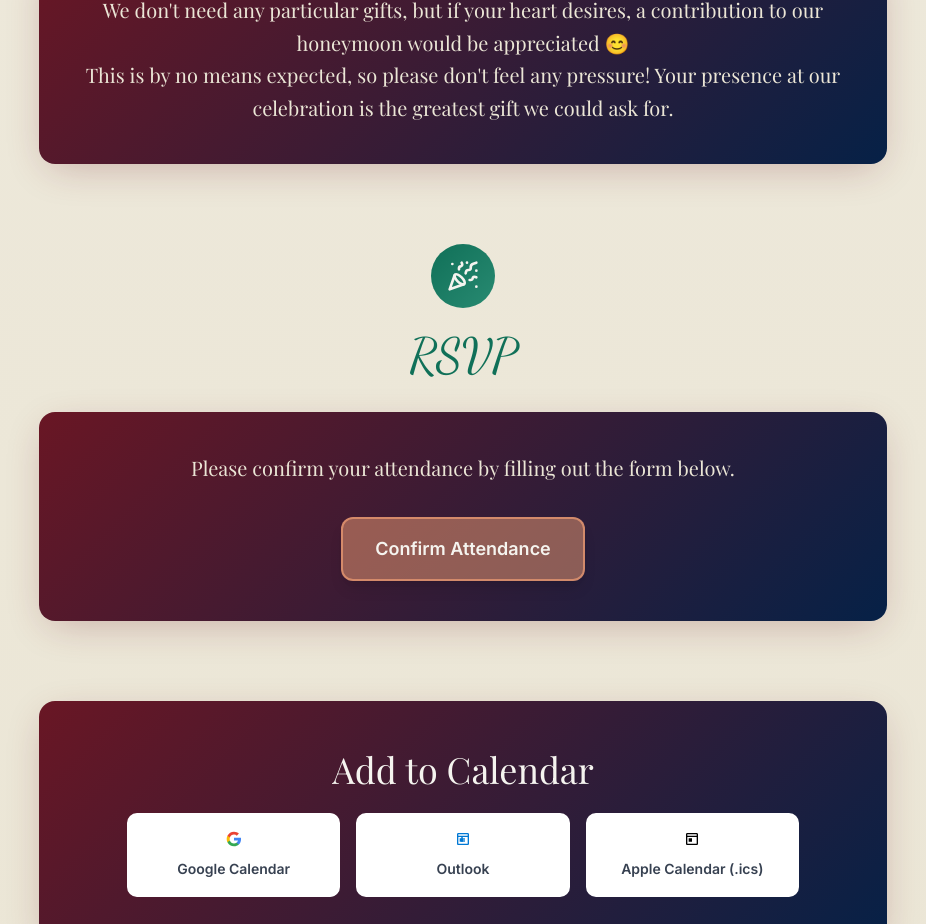
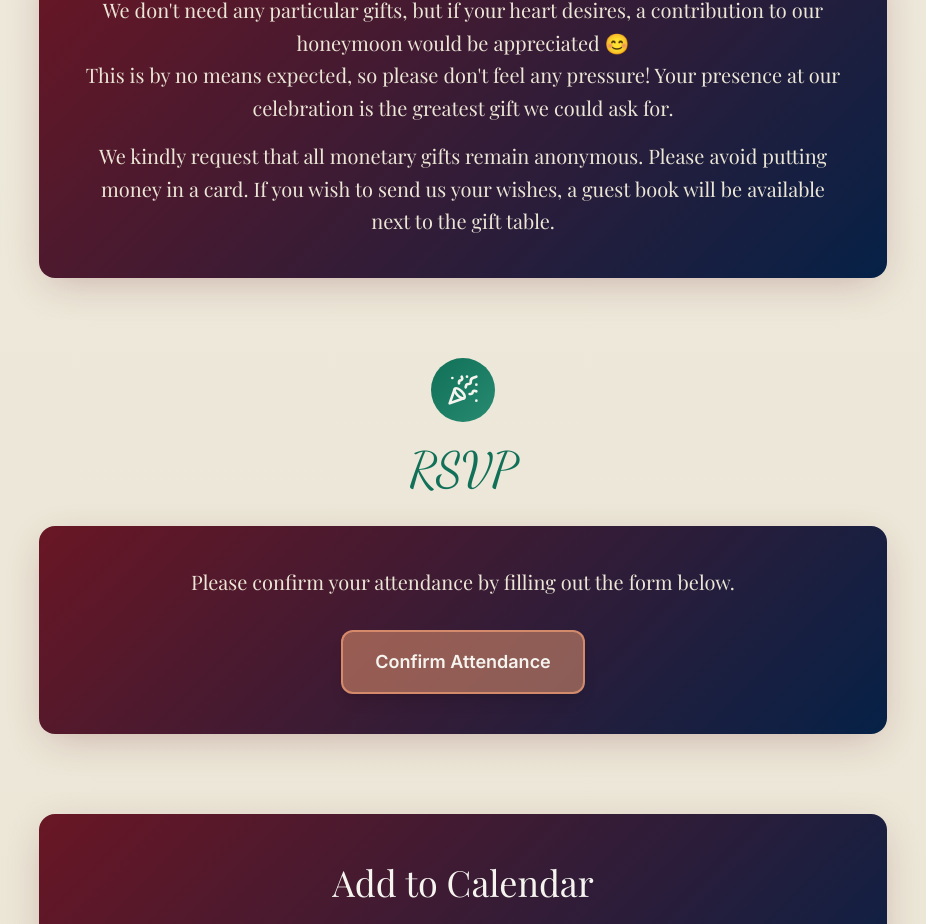
Before and after one commit to Cellule/our-vow-renewal-spot, a React (Vite) app: page / in a window 1280 px wide. Shown: the part 6755-7679 px from the top of the page, without its empty margins (177-1103 px from the left). Built offline with nearby package versions, Linux system fonts and the light colour scheme; no server answers.

Commit message:
Add anonymity request for monetary gifts in English and French translations

```diff
--- a/src/components/Gifts.tsx
+++ b/src/components/Gifts.tsx
@@ -16,6 +16,7 @@ export function Gifts() {
       <div className="bg-gradient-elegant rounded-2xl p-10 shadow-elegant">
         <p className="font-serif text-xl text-champagne text-center leading-relaxed">{t("gift.text")}</p>
         <p className="font-serif text-xl text-champagne text-center leading-relaxed">{t("gift.note")}</p>
+        <p className="font-serif text-xl text-champagne text-center leading-relaxed mt-4">{t("gift.anonymity")}</p>
       </div>
     </div>
   );
--- a/src/languages/en.ts
+++ b/src/languages/en.ts
@@ -139,6 +139,7 @@ export const en = {
   "gift.title": "Gift Suggestion",
   "gift.text": "We don't need any particular gifts, but if your heart desires, a contribution to our honeymoon would be appreciated 😊",
   "gift.note": "This is by no means expected, so please don't feel any pressure! Your presence at our celebration is the greatest gift we could ask for.",
+  "gift.anonymity": "We kindly request that all monetary gifts remain anonymous. Please avoid putting money in a card. If you wish to send us your wishes, a guest book will be available next to the gift table.",
 
   // Contact Section
   "contact.addToCalendar": "Add to Calendar",
--- a/src/languages/fr.ts
+++ b/src/languages/fr.ts
@@ -142,6 +142,8 @@ export const fr: Record<TranslationKeys, string | undefined> = {
   "gift.text": "Nous ne souhaitons pas recevoir de cadeau particulier, mais si le cœur vous en dit, une contribution à notre voyage de noces serait appréciée 😊",
   "gift.note":
     "Ce n'est en aucun cas une attente, alors ne vous sentez surtout pas obligé(e)! Votre présence à notre célébration est le plus beau cadeau que nous puissions recevoir.",
+  "gift.anonymity":
+    "Nous demandons que toutes les contributions monétaires restent anonymes. Veuillez éviter de mettre de l'argent dans une carte. Si vous souhaitez nous transmettre vos vœux, un livre d'or sera à votre disposition sur la table des cadeaux.",
 
   // Contact Section
   "contact.addToCalendar": "Ajouter au Calendrier",
```
